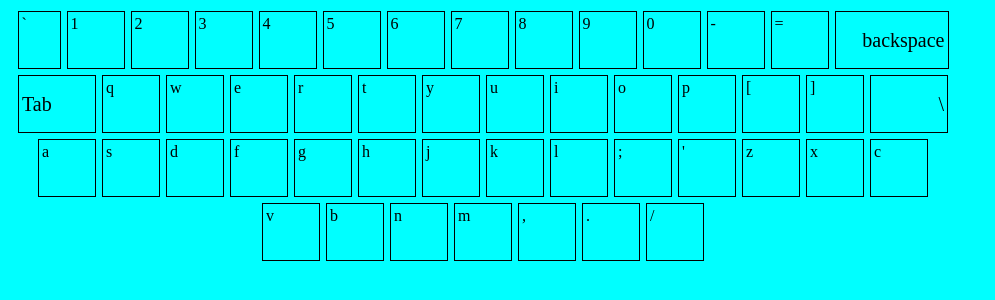
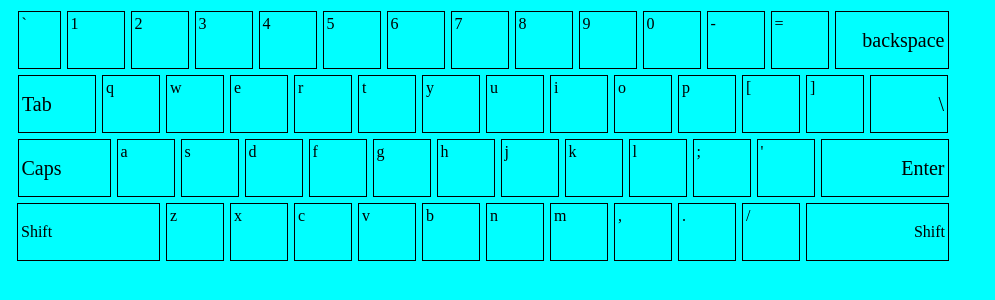
Before and after one commit to VasilinaFreedom/rsschool-cv, a plain HTML site: page Virtual Keyboard/index.html in a window 1280 px wide. Shown: the whole page, without its empty margins (0-995 px from the left). Drawn offline with Linux system fonts and the light colour scheme.

Commit message:
create: add shift

```diff
--- a/Virtual Keyboard/index.js
+++ b/Virtual Keyboard/index.js
@@ -89,7 +89,47 @@ function slash(){
     let slash =document.createElement('div')
     slash.className = "slash";
     a.before(slash);
-    slash=String.fromCharCode(92)
+    slash=String.fromCharCode(92);
     document.querySelector('.slash').innerHTML = slash;
 }
 slash()
+
+function caps(){
+    let slash = document.querySelector('.slash')
+    let caps =document.createElement('div')
+    caps.className = "caps";
+    slash.after(caps);
+    caps='Caps';
+    document.querySelector('.caps').innerHTML = caps;
+}
+caps()
+
+function enter(){
+    let x = document.querySelector('div[data="39"]')
+    let enter =document.createElement('div')
+    enter.className = "enter";
+    x.after(enter);
+    enter="Enter";
+    document.querySelector('.enter').innerHTML = enter;
+}
+enter()
+
+function shiftLeft(){
+    let enter =document.querySelector('.enter')
+    let shiftLeft =document.createElement('div')
+    shiftLeft.className = "shiftLeft";
+    enter.after(shiftLeft);
+    shiftLeft="Shift";
+    document.querySelector('.shiftLeft').innerHTML = shiftLeft;
+}
+shiftLeft()
+
+function shiftRight(){
+    let sl = document.querySelector('div[data="47"]')
+    let shiftRight =document.createElement('div')
+    shiftRight.className = "shiftRight";
+    sl.after(shiftRight);
+    shiftRight="Shift";
+    document.querySelector('.shiftRight').innerHTML = shiftRight;
+}
+shiftRight()
--- a/Virtual Keyboard/index.scss
+++ b/Virtual Keyboard/index.scss
@@ -9,7 +9,7 @@ body{
     flex-wrap: wrap;
     justify-content: center;
 }
-.key, .back, .quote, .tab, .slash{
+.key, .back, .quote, .tab, .slash, .caps, .enter, .shiftLeft, .shiftRight, .ctrl, .fn, .win, .alt, .space{
     border: 1px solid black;
     margin: 3px;
     padding: 3px;
@@ -45,6 +45,32 @@ div{
         align-items: center;
         font-size: 20px;
     }
+    .caps{
+        width: 85px;
+        display: flex;
+        justify-content: flex-start;
+        align-items: center;
+        font-size: 20px;
+    }
+    .enter{
+        width: 120px;
+        display: flex;
+        justify-content: flex-end;
+        align-items: center;
+        font-size: 20px;
+    }
+    .shiftLeft{
+        width: 135px;
+        display: flex;
+        justify-content: flex-start;
+        align-items: center;
+    }
+    .shiftRight{
+        width: 135px;
+        display: flex;
+        justify-content: flex-end;
+        align-items: center;
+    }
 
 }
 
```
Also changed, not shown: Virtual Keyboard/index.css, 1 other file.
